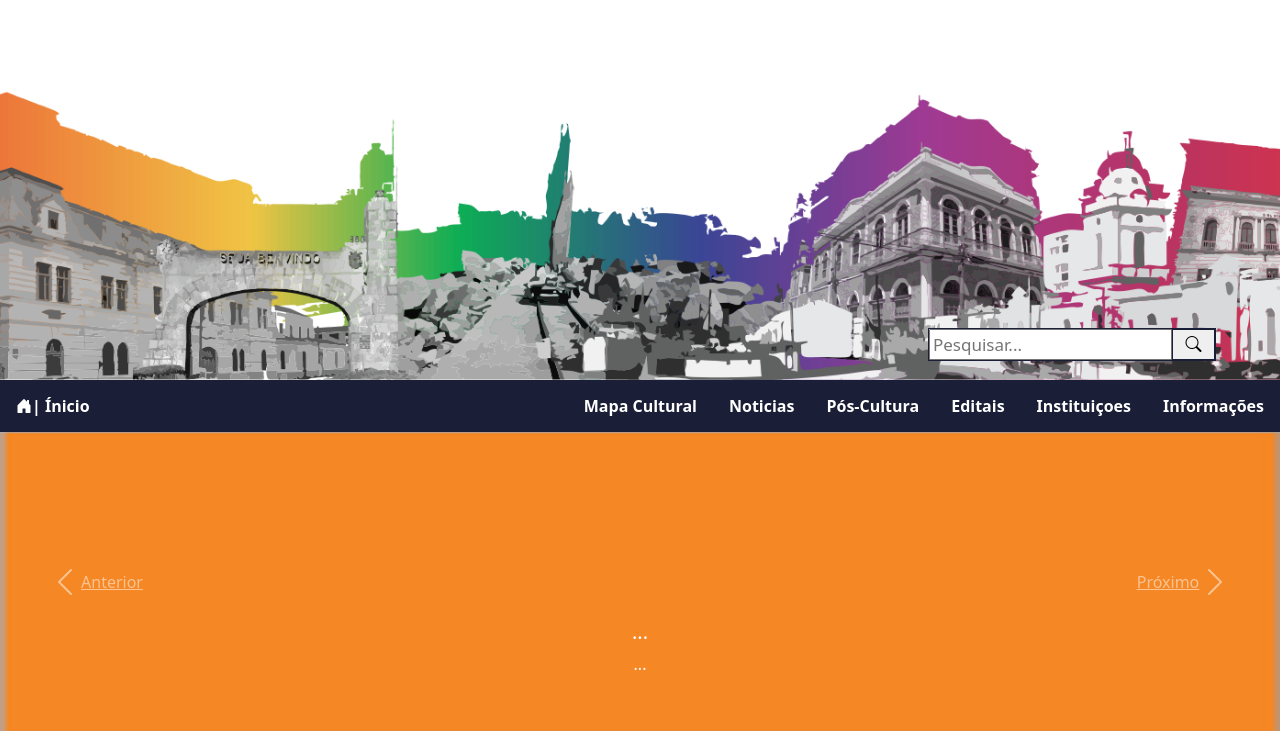
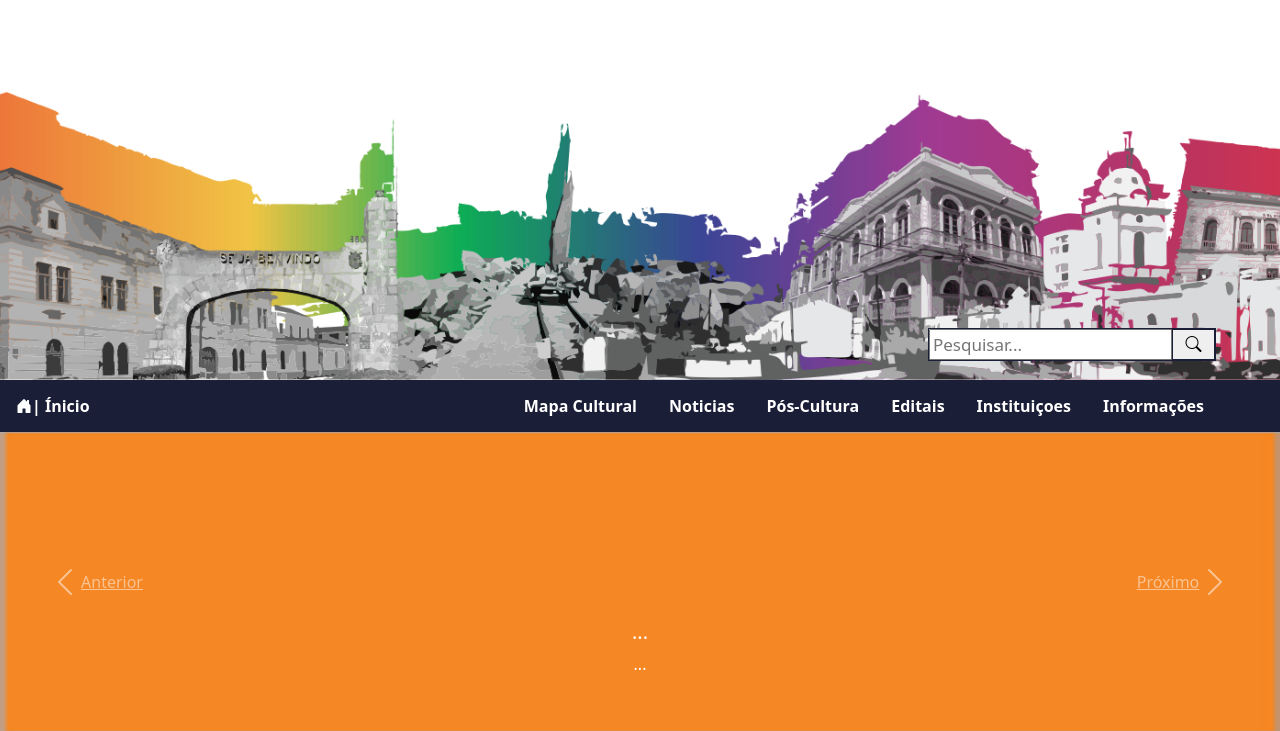
Before and after one commit to ArthurBragaD/ArthurBragaD.github.io, a PHP site: page /Index.html in a window 1280 px wide. Shown: the top 731 px of the page. Run offline with PHP 8.4, Linux system fonts and the light colour scheme; some libraries are stand-ins or nearby versions.

Commit message:
Mudança da hotbar

```diff
--- a/Hotbar.css
+++ b/Hotbar.css
@@ -1,6 +1,7 @@
 body {
-    min-height: 100vh;
+    min-height: 100%;
     min-width: 100%;
+    /* height: 100%; */
     margin: 0 auto;
 }
 
@@ -75,6 +76,7 @@
 .hotbar-menu {
     list-style-type: none;
     margin: 0;
+    margin-right: 60px;
     padding: 0;
     overflow: hidden;
 }
```
